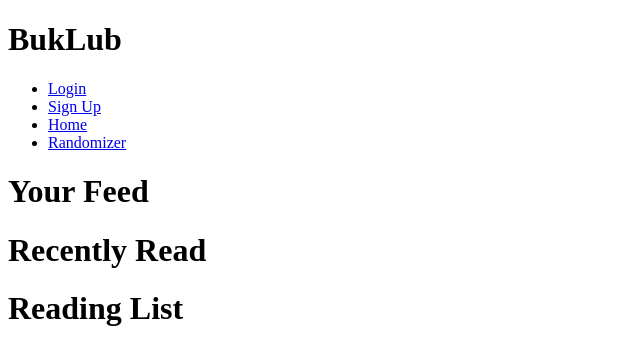
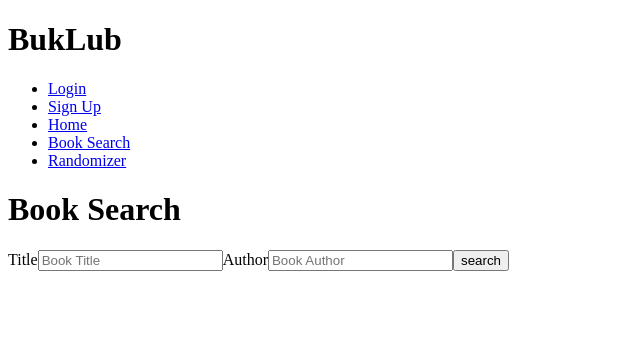
Before and after one commit to asekito/Buklub, a React app in the folder client/: page /book-search in a window 1280 px wide. Shown: the top 364 px of the page, without its empty margins (0-640 px from the left). Built offline with nearby package versions, Linux system fonts and the light colour scheme.

Commit message:
frontend in communication with backend for search with required amount

```diff
--- a/client/src/App.tsx
+++ b/client/src/App.tsx
@@ -1,5 +1,6 @@
 import * as React from "react";
 import { BrowserRouter as Router, Switch, Route, Link } from "react-router-dom";
+import BookSearch from "./components/BookSearch";
 import Home from "./components/Home";
 import Login from "./components/User-Auth/Login";
 import Randomizer from "./components/Randomizer";
@@ -31,23 +32,26 @@ export const App = () => {
             <ul>
               {localStorage.getItem("user") ? null : (
                 <li>
-                  <Link to='/login'>Login</Link>
+                  <Link to="/login">Login</Link>
                 </li>
               )}
               {localStorage.getItem("user") ? null : (
                 <li>
-                  <Link to='/register'>Sign Up</Link>
+                  <Link to="/register">Sign Up</Link>
                 </li>
               )}
               <li>
-                <Link to='/'>Home</Link>
+                <Link to="/">Home</Link>
               </li>
               <li>
-                <Link to='/book-randomizer'>Randomizer</Link>
+                <Link to="/book-search">Book Search</Link>
+              </li>
+              <li>
+                <Link to="/book-randomizer">Randomizer</Link>
               </li>
               {localStorage.getItem("user") ? (
                 <li>
-                  <Link to='/read-list'>Read List Profile</Link>
+                  <Link to="/read-list">Read List Profile</Link>
                 </li>
               ) : null}
               {localStorage.getItem("user") ? (
@@ -56,21 +60,24 @@ export const App = () => {
             </ul>
           </nav>
           <Switch>
-            <Route path='/login'>
+            <Route path="/login">
               <Login />
             </Route>
-            <Route path='/register'>
+            <Route path="/register">
               <Registration />
             </Route>
+            <Route path="/book-search">
+              <BookSearch />
+            </Route>
             {localStorage.getItem("user") ? (
-              <Route path='/read-list'>
+              <Route path="/read-list">
                 <ReadListProfile />
               </Route>
             ) : null}
-            <Route path='/book-randomizer'>
+            <Route path="/book-randomizer">
               <Randomizer />
             </Route>
-            <Route path='/'>
+            <Route path="/">
               <Home />
             </Route>
           </Switch>
--- /dev/null
+++ b/client/src/components/BookSearch.tsx
@@ -0,0 +1,63 @@
+import * as React from "react";
+import fetchCommand from "../../utils/fetching";
+
+const BookSearch = () => {
+  // remember to encode the params yo
+  const [search, setSearch] = React.useState({
+    title: "",
+    author: "",
+  });
+
+  const changeHandler = (e: React.ChangeEvent<HTMLInputElement>) => {
+    e.preventDefault();
+    const { name, value } = e.target;
+    setSearch({ ...search, [name]: value });
+  };
+
+  const clickHandler = (e: React.MouseEvent, searchItems: search) => {
+    e.preventDefault();
+    const { title, author } = searchItems;
+    if (title.length === 0 && author.length === 0) {
+      return alert("Please fill in one or more of the search fields.");
+    }
+    const titleEncoded = encodeURI(title);
+    const authorEncoded = encodeURI(author);
+    fetchCommand(
+      `/api/book-search/book?title=${titleEncoded}&author=${authorEncoded}`,
+      { method: "GET" }
+    ).then((data) => console.log(data));
+  };
+  return (
+    <div>
+      <h1>Book Search</h1>
+      <form name="pageSearch">
+        <label htmlFor="bookSearch">Title</label>
+        <input
+          type="text"
+          placeholder="Book Title"
+          name="title"
+          onChange={(e) => changeHandler(e)}
+        />
+        <label htmlFor="authorSearch">Author</label>
+        <input
+          type="text"
+          placeholder="Book Author"
+          name="author"
+          onChange={(e) => changeHandler(e)}
+        />
+        <input
+          type="submit"
+          value="search"
+          onClick={(e) => clickHandler(e, search)}
+        />
+      </form>
+    </div>
+  );
+};
+
+export default BookSearch;
+
+type search = {
+  title: string;
+  author: string;
+};
```
Also changed, not shown: client/src/components/User-Auth/Login.tsx (+7 -7 lines), 1 other file (tests, documents, lock files or other folders).
